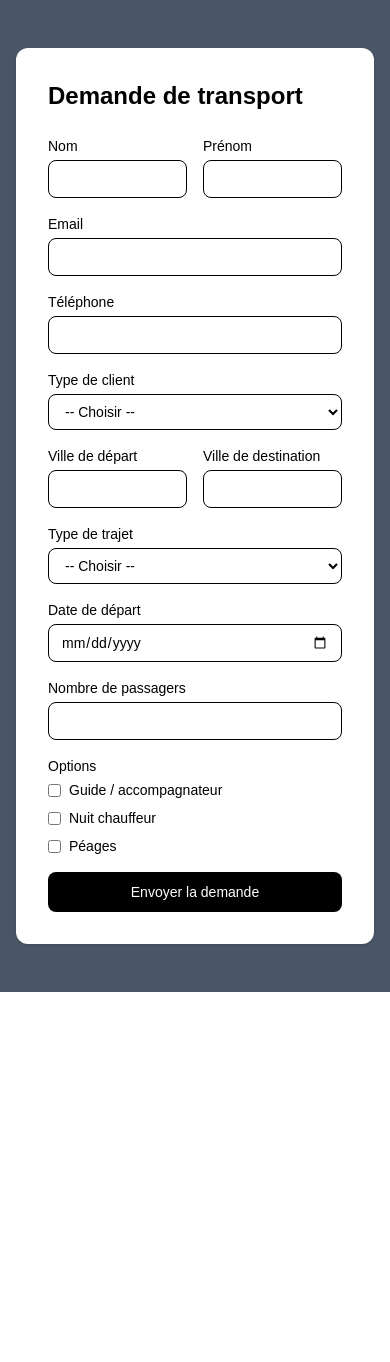
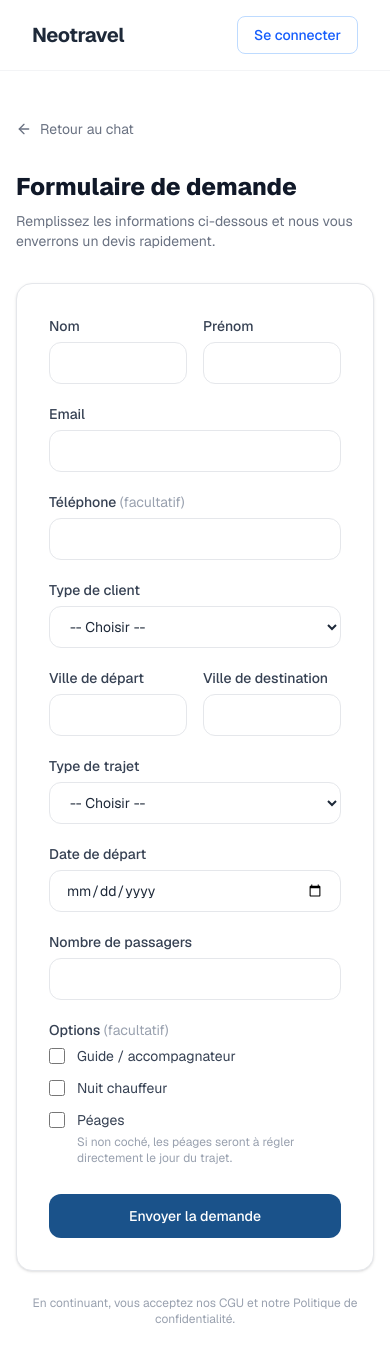
Before and after one commit to Robin-1506/NEOTRAVEL, a Next.js app: page /formulaire in a window 390 px wide. Shown: the top 1362 px of the page. Before the commit the page ends 992 px from the top, so only its background shows below. Built offline with nearby package versions, Linux system fonts and the light colour scheme.

Commit message:
modifs page formulaire

```diff
--- a/app/formulaire/page.tsx
+++ b/app/formulaire/page.tsx
@@ -1,11 +1,16 @@
 'use client'
 
 import { useState } from 'react'
+import Link from 'next/link'
+import { ArrowLeft } from 'lucide-react'
 
 export default function Formulaire() {
     const [loading, setLoading] = useState(false)
     const [succes, setSucces] = useState(false)
     const [typeTrajet, setTypeTrajet] = useState('')
+    const [guideChecked, setGuideChecked] = useState(false)
+    const [nuitChecked, setNuitChecked] = useState(false)
+    const [peagesChecked, setPeagesChecked] = useState(false)
 
     async function handleSubmit(e: React.FormEvent<HTMLFormElement>) {
         e.preventDefault()
@@ -30,6 +35,8 @@ export default function Formulaire() {
             nb_passagers: (form.elements.namedItem('nb_passagers') as HTMLInputElement).value,
             type_trajet: (form.elements.namedItem('type_trajet') as HTMLSelectElement).value,
             options: options.join(', '),
+            nb_jours_guide: guideChecked ? (form.elements.namedItem('nb_jours_guide') as HTMLInputElement).value : '0',
+            nb_nuits_chauffeur: nuitChecked ? (form.elements.namedItem('nb_nuits_chauffeur') as HTMLInputElement).value : '0',
             date_demande: new Date().toISOString().split('T')[0],
         }
 
@@ -45,42 +52,73 @@ export default function Formulaire() {
 
     if (succes) {
         return (
-            <div className="min-h-screen flex items-center justify-center">
-                <p className="text-green-600 text-xl font-medium">Demande envoyée avec succès ✓</p>
+            <div className="min-h-screen bg-white flex flex-col items-center justify-center gap-4">
+                <div className="w-12 h-12 bg-green-100 rounded-full flex items-center justify-center">
+                    <span className="text-green-600 text-xl">✓</span>
+                </div>
+                <p className="text-gray-900 text-xl font-semibold">Demande envoyée avec succès</p>
+                <p className="text-gray-500 text-sm">Nous reviendrons vers vous très prochainement.</p>
+                <Link href="/">
+                    <button className="mt-4 px-6 py-2 bg-white border border-gray-300 text-gray-700 rounded-lg text-sm font-medium hover:bg-gray-50 transition">
+                        Retour à l'accueil
+                    </button>
+                </Link>
             </div>
         )
     }
 
     return (
-        <div className="min-h-screen bg-gray-600 py-12 px-4 text-black">
-            <div className="max-w-xl mx-auto bg-white rounded-xl shadow p-8">
-                <h1 className="text-2xl font-semibold mb-6">Demande de transport</h1>
-                <form onSubmit={handleSubmit} className="space-y-4">
+        <div className="min-h-screen bg-white text-gray-800 font-sans">
+            {/* HEADER — identique à la page d'accueil */}
+            <header className="flex items-center justify-between px-8 py-4 border-b border-gray-100">
+                <div className="font-bold text-xl tracking-tight">Neotravel</div>
+                <nav className="hidden md:flex space-x-8 text-sm font-medium text-gray-500">
+                    <a href="#" className="hover:text-gray-900">Services</a>
+                    <a href="#" className="hover:text-gray-900">À propos</a>
+                    <a href="#" className="hover:text-gray-900">Contact</a>
+                </nav>
+                <button className="px-4 py-2 border border-blue-200 text-blue-600 rounded-lg text-sm font-medium hover:bg-blue-50 transition">
+                    Se connecter
+                </button>
+            </header>
+
+            <main className="max-w-xl mx-auto px-4 py-12">
+                {/* Lien retour vers le chat */}
+                <Link href="/" className="inline-flex items-center gap-2 text-sm text-gray-500 hover:text-gray-900 mb-8 transition">
+                    <ArrowLeft className="w-4 h-4" />
+                    Retour au chat
+                </Link>
+
+                <h1 className="text-2xl font-extrabold text-gray-900 mb-2">Formulaire de demande</h1>
+                <p className="text-sm text-gray-500 mb-8">Remplissez les informations ci-dessous et nous vous enverrons un devis rapidement.</p>
+
+                <div className="bg-white border border-gray-200 rounded-2xl shadow-sm p-8">
+                    <form onSubmit={handleSubmit} className="space-y-5">
 
                         <div className="grid grid-cols-2 gap-4">
                             <div>
-                            <label className="block text-sm font-medium mb-1">Nom</label>
-                            <input name="nom_prospect" required className="w-full border rounded-lg px-3 py-2 text-sm" />
+                                <label className="block text-sm font-medium mb-1.5 text-gray-700">Nom</label>
+                                <input name="nom_prospect" required className="w-full border border-gray-200 rounded-xl px-4 py-2.5 text-sm focus:outline-none focus:border-blue-300 transition" />
                             </div>
                             <div>
-                            <label className="block text-sm font-medium mb-1">Prénom</label>
-                            <input name="prenom_prospect" required className="w-full border rounded-lg px-3 py-2 text-sm" />
+                                <label className="block text-sm font-medium mb-1.5 text-gray-700">Prénom</label>
+                                <input name="prenom_prospect" required className="w-full border border-gray-200 rounded-xl px-4 py-2.5 text-sm focus:outline-none focus:border-blue-300 transition" />
                             </div>
                         </div>
 
                         <div>
-                        <label className="block text-sm font-medium mb-1">Email</label>
-                        <input name="email" type="email" required className="w-full border rounded-lg px-3 py-2 text-sm" />
+                            <label className="block text-sm font-medium mb-1.5 text-gray-700">Email</label>
+                            <input name="email" type="email" required className="w-full border border-gray-200 rounded-xl px-4 py-2.5 text-sm focus:outline-none focus:border-blue-300 transition" />
                         </div>
 
                         <div>
-                        <label className="block text-sm font-medium mb-1">Téléphone</label>
-                        <input name="telephone" className="w-full border rounded-lg px-3 py-2 text-sm" />
+                            <label className="block text-sm font-medium mb-1.5 text-gray-700">Téléphone <span className="text-gray-400 font-normal">(facultatif)</span></label>
+                            <input name="telephone" className="w-full border border-gray-200 rounded-xl px-4 py-2.5 text-sm focus:outline-none focus:border-blue-300 transition" />
                         </div>
 
                         <div>
-                        <label className="block text-sm font-medium mb-1">Type de client</label>
-                        <select name="type_client" required className="w-full border rounded-lg px-3 py-2 text-sm">
+                            <label className="block text-sm font-medium mb-1.5 text-gray-700">Type de client</label>
+                            <select name="type_client" required className="w-full border border-gray-200 rounded-xl px-4 py-2.5 text-sm focus:outline-none focus:border-blue-300 transition bg-white">
                                 <option value="">-- Choisir --</option>
                                 <option value="particulier">Particulier</option>
                                 <option value="entreprise">Entreprise</option>
@@ -91,21 +129,21 @@ export default function Formulaire() {
 
                         <div className="grid grid-cols-2 gap-4">
                             <div>
-                            <label className="block text-sm font-medium mb-1">Ville de départ</label>
-                            <input name="ville_depart" required className="w-full border rounded-lg px-3 py-2 text-sm" />
+                                <label className="block text-sm font-medium mb-1.5 text-gray-700">Ville de départ</label>
+                                <input name="ville_depart" required className="w-full border border-gray-200 rounded-xl px-4 py-2.5 text-sm focus:outline-none focus:border-blue-300 transition" />
                             </div>
                             <div>
-                            <label className="block text-sm font-medium mb-1">Ville de destination</label>
-                            <input name="ville_destination" required className="w-full border rounded-lg px-3 py-2 text-sm" />
+                                <label className="block text-sm font-medium mb-1.5 text-gray-700">Ville de destination</label>
+                                <input name="ville_destination" required className="w-full border border-gray-200 rounded-xl px-4 py-2.5 text-sm focus:outline-none focus:border-blue-300 transition" />
                             </div>
                         </div>
 
                         <div>
-                        <label className="block text-sm font-medium mb-1">Type de trajet</label>
+                            <label className="block text-sm font-medium mb-1.5 text-gray-700">Type de trajet</label>
                             <select
                                 name="type_trajet"
                                 required
-                            className="w-full border rounded-lg px-3 py-2 text-sm"
+                                className="w-full border border-gray-200 rounded-xl px-4 py-2.5 text-sm focus:outline-none focus:border-blue-300 transition bg-white"
                                 onChange={(e) => setTypeTrajet(e.target.value)}
                             >
                                 <option value="">-- Choisir --</option>
@@ -115,50 +153,109 @@ export default function Formulaire() {
                         </div>
 
                         <div>
-                        <label className="block text-sm font-medium mb-1">Date de départ</label>
-                        <input name="date_depart" type="date" required className="w-full border rounded-lg px-3 py-2 text-sm" />
+                            <label className="block text-sm font-medium mb-1.5 text-gray-700">Date de départ</label>
+                            <input name="date_depart" type="date" required className="w-full border border-gray-200 rounded-xl px-4 py-2.5 text-sm focus:outline-none focus:border-blue-300 transition" />
                         </div>
 
                         {typeTrajet === 'aller-retour' && (
                             <div>
-                            <label className="block text-sm font-medium mb-1">Date de retour</label>
-                            <input name="date_retour" type="date" required className="w-full border rounded-lg px-3 py-2 text-sm" />
+                                <label className="block text-sm font-medium mb-1.5 text-gray-700">Date de retour</label>
+                                <input name="date_retour" type="date" required className="w-full border border-gray-200 rounded-xl px-4 py-2.5 text-sm focus:outline-none focus:border-blue-300 transition" />
                             </div>
                         )}
 
                         <div>
-                        <label className="block text-sm font-medium mb-1">Nombre de passagers</label>
-                        <input name="nb_passagers" type="number" min="1" required className="w-full border rounded-lg px-3 py-2 text-sm" />
+                            <label className="block text-sm font-medium mb-1.5 text-gray-700">Nombre de passagers</label>
+                            <input name="nb_passagers" type="number" min="1" required className="w-full border border-gray-200 rounded-xl px-4 py-2.5 text-sm focus:outline-none focus:border-blue-300 transition" />
                         </div>
 
                         <div>
-                        <label className="block text-sm font-medium mb-1">Options</label>
-                        <div className="space-y-2">
-                            <label className="flex items-center gap-2 text-sm">
-                                <input type="checkbox" name="option_guide" />
+                            <label className="block text-sm font-medium mb-1.5 text-gray-700">Options <span className="text-gray-400 font-normal">(facultatif)</span></label>
+                            <div className="space-y-3 mt-1">
+
+                                <div>
+                                    <label className="flex items-center gap-3 text-sm text-gray-700 cursor-pointer">
+                                        <input
+                                            type="checkbox"
+                                            name="option_guide"
+                                            className="w-4 h-4 rounded border-gray-300"
+                                            onChange={(e) => setGuideChecked(e.target.checked)}
+                                        />
                                         Guide / accompagnateur
                                     </label>
-                            <label className="flex items-center gap-2 text-sm">
-                                <input type="checkbox" name="option_nuit" />
+                                    {guideChecked && (
+                                        <div className="mt-2 ml-7">
+                                            <label className="block text-xs text-gray-500 mb-1">Nombre de jours</label>
+                                            <input
+                                                name="nb_jours_guide"
+                                                type="number"
+                                                min="1"
+                                                defaultValue={1}
+                                                className="w-24 border border-gray-200 rounded-lg px-3 py-1.5 text-sm focus:outline-none focus:border-blue-300 transition"
+                                            />
+                                        </div>
+                                    )}
+                                </div>
+
+                                <div>
+                                    <label className="flex items-center gap-3 text-sm text-gray-700 cursor-pointer">
+                                        <input
+                                            type="checkbox"
+                                            name="option_nuit"
+                                            className="w-4 h-4 rounded border-gray-300"
+                                            onChange={(e) => setNuitChecked(e.target.checked)}
+                                        />
                                         Nuit chauffeur
                                     </label>
-                            <label className="flex items-center gap-2 text-sm">
-                                <input type="checkbox" name="option_peages" />
+                                    {nuitChecked && (
+                                        <div className="mt-2 ml-7">
+                                            <label className="block text-xs text-gray-500 mb-1">Nombre de nuits</label>
+                                            <input
+                                                name="nb_nuits_chauffeur"
+                                                type="number"
+                                                min="1"
+                                                defaultValue={1}
+                                                className="w-24 border border-gray-200 rounded-lg px-3 py-1.5 text-sm focus:outline-none focus:border-blue-300 transition"
+                                            />
+                                        </div>
+                                    )}
+                                </div>
+
+                                <div>
+                                    <label className="flex items-center gap-3 text-sm text-gray-700 cursor-pointer">
+                                        <input
+                                            type="checkbox"
+                                            name="option_peages"
+                                            className="w-4 h-4 rounded border-gray-300"
+                                            onChange={(e) => setPeagesChecked(e.target.checked)}
+                                        />
                                         Péages
                                     </label>
+                                    <p className="text-xs text-gray-400 mt-1 ml-7">
+                                        {peagesChecked
+                                            ? "✓ Les péages seront inclus dans votre devis."
+                                            : "Si non coché, les péages seront à régler directement le jour du trajet."}
+                                    </p>
+                                </div>
+
                             </div>
                         </div>
 
                         <button
                             type="submit"
                             disabled={loading}
-                        className="w-full bg-black text-white rounded-lg py-2.5 text-sm font-medium hover:bg-gray-800 transition disabled:opacity-50"
+                            className="w-full bg-[#1A528A] text-white rounded-xl py-3 text-sm font-medium hover:bg-blue-800 transition disabled:opacity-50 mt-2"
                         >
                             {loading ? 'Envoi en cours...' : 'Envoyer la demande'}
                         </button>
 
                     </form>
                 </div>
+
+                <p className="text-xs text-gray-400 text-center mt-6">
+                    En continuant, vous acceptez nos CGU et notre Politique de confidentialité.
+                </p>
+            </main>
         </div>
     )
 }
```
Lines whose indentation alone changed are shown as unchanged.
